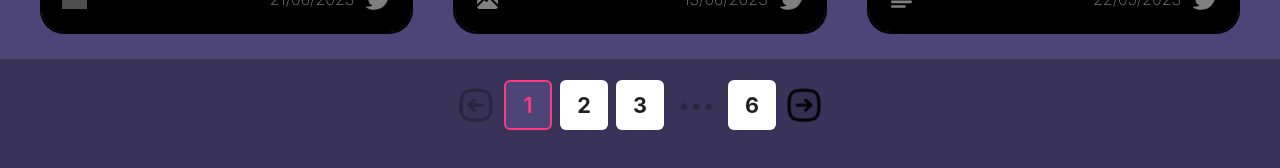
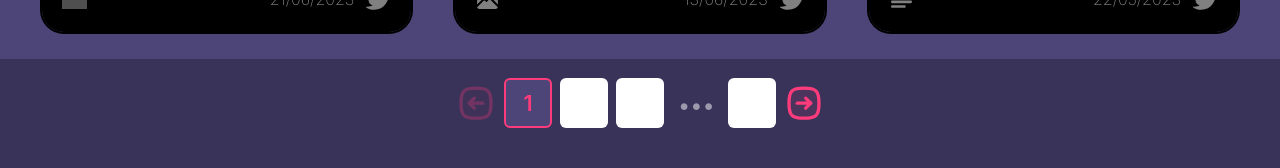
Before and after one commit to Nick-Gabe/central-nickgabe, a Next.js app: page / in a window 1280 px wide. Shown: the part 1310-1478 px from the top of the page. Built offline with nearby package versions, Linux system fonts and the light colour scheme; grey boxes are pictures that could not be loaded; a web font is replaced by a local one.

Commit message:
fix: enhances contrast between pagination items

```diff
--- a/src/app/components/Posts/PostPages.tsx
+++ b/src/app/components/Posts/PostPages.tsx
@@ -42,9 +42,9 @@ export const PostPages = (props: PostPagesProps) => {
         responsive
         onChange={setCurrentPage}
         hideOnSinglePage
-        prevIcon={<ArrowPrev className="w-10" />}
-        nextIcon={<ArrowNext className="w-10" />}
-        className="mt-4 mb-20 text-4xl font-bold border-2 border-purple p-2 rounded-2xl overflow-hidden"
+        prevIcon={<ArrowPrev className="w-10 text-primary" />}
+        nextIcon={<ArrowNext className="w-10 text-primary" />}
+        className="mt-4 mb-20 text-4xl font-bold bg-purple text-primary p-2 rounded-2xl overflow-hidden"
       />
     </>
   );
--- a/src/app/globals.css
+++ b/src/app/globals.css
@@ -47,19 +47,29 @@
   @apply w-11 sm:w-12 !important;
 }
 
-:is(.ant-pagination-jump-next,.ant-pagination-jump-prev):is(:hover,:focus) {
-  @apply bg-white !important;
-}
 :is(.ant-pagination-jump-next,.ant-pagination-jump-prev):is(:hover,:focus) .anticon {
   @apply text-2xl relative !important;
 }
 
+.ant-pagination-item:not(.ant-pagination-item-active):is(:hover,:focus),
 .ant-pagination-item:not(.ant-pagination-item-active):is(:hover,:focus) {
-  @apply bg-white !important;
+  @apply bg-brightPurple !important;
 }
 
-:is(.ant-pagination-prev,.ant-pagination-next):not(.ant-pagination-disabled):is(:hover,:focus) {
-  @apply text-white;
+.ant-pagination-item-container {
+  top: 2px;
+  color: inherit;
+}
+
+:is(.ant-pagination-prev,.ant-pagination-next):not(.ant-pagination-disabled):is(:hover,:focus),
+.ant-pagination-item:not(.ant-pagination-item-active):is(:hover,:focus) a,
+.ant-pagination-item-container .anticon {
+  @apply text-white !important;
+}
+
+.ant-pagination-item:not(.ant-pagination-item-active) a,
+.ant-pagination-item-ellipsis {
+  @apply text-white text-opacity-50 !important;
 }
 
 .solidShadow {
```
